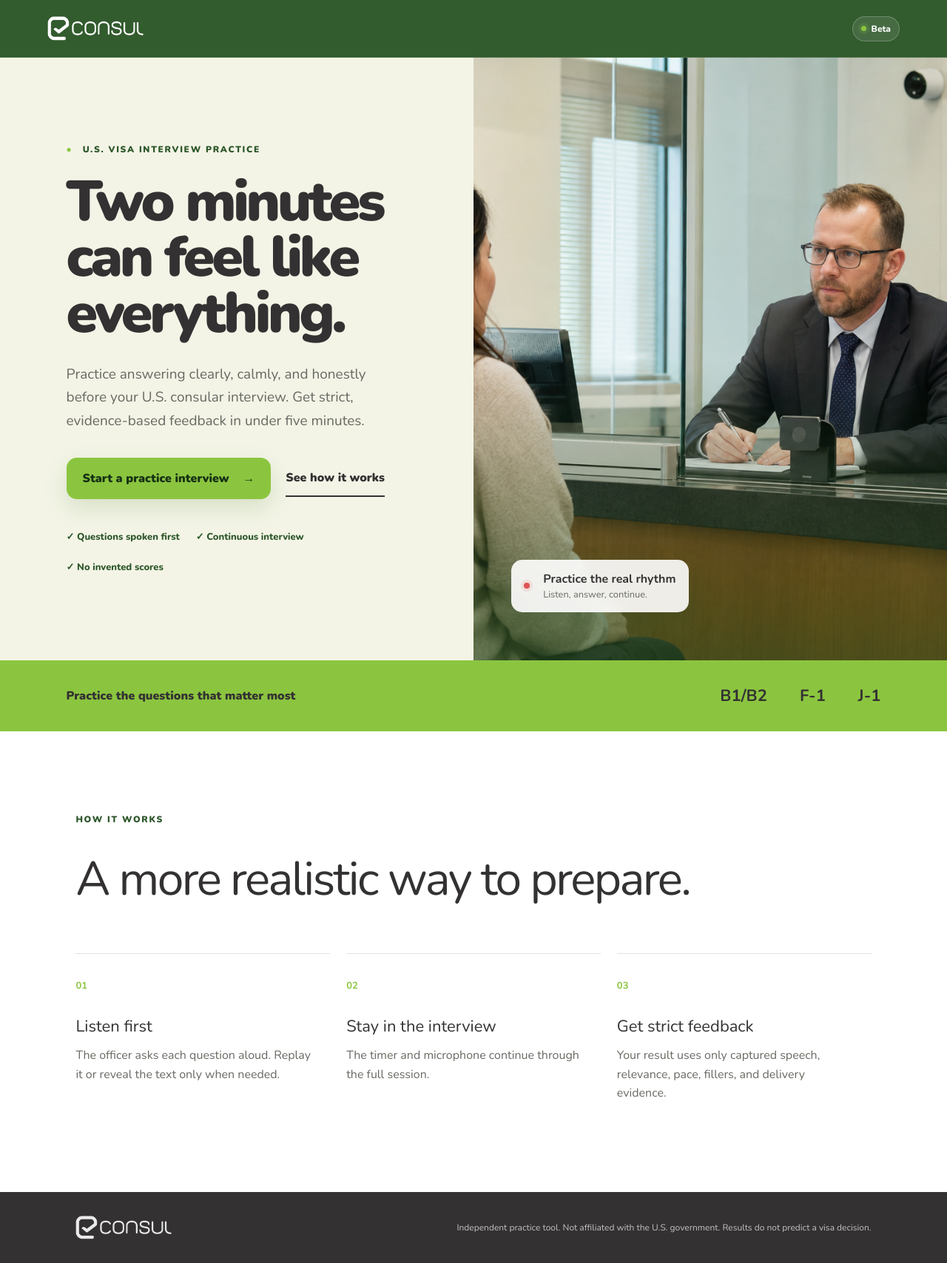
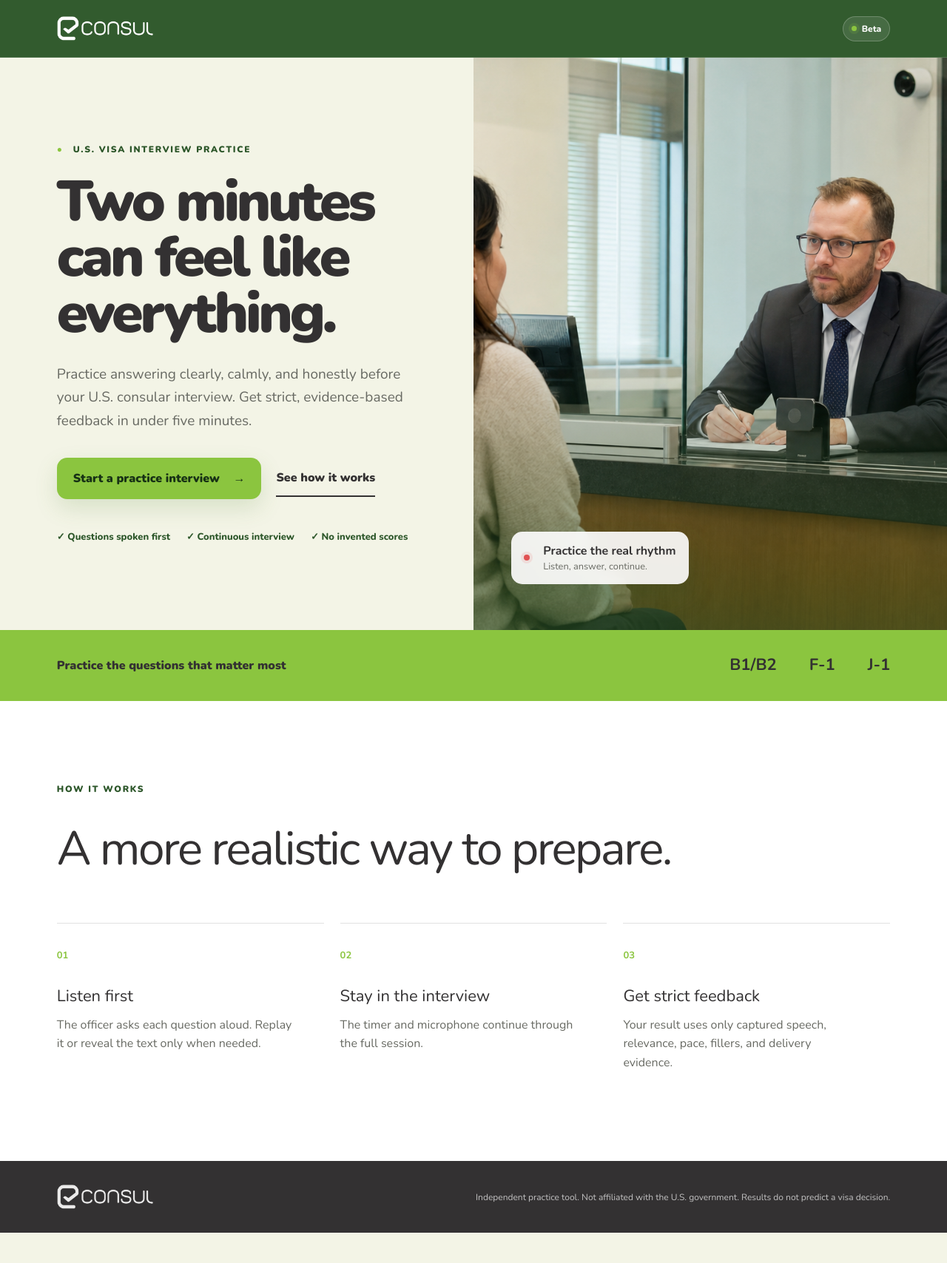
Before and after one commit to Rezoro05/Mock-Up-Interview, a Next.js app: page / in a window 1280 px wide. Shown: the whole page at 74% size. After the commit the page ends 1667 px from the top, so only its background shows below. Built offline with nearby package versions, Linux system fonts and the light colour scheme.

Commit message:
Align home page content grid

```diff
--- a/app/globals.css
+++ b/app/globals.css
@@ -11,6 +11,7 @@
   --white: #ffffff;
   --muted: #686a63;
   --line: rgba(51, 49, 50, 0.14);
+  --page-gutter: clamp(22px, 6vw, 88px);
 }
 
 * { box-sizing: border-box; }
@@ -21,7 +22,7 @@ button { cursor: pointer; }
 button:focus-visible, input:focus-visible { outline: 3px solid rgba(139, 197, 63, 0.48); outline-offset: 3px; }
 
 .site-shell { min-height: 100vh; overflow: hidden; }
-.site-header { height: 78px; padding: 0 clamp(22px, 5vw, 76px); display: flex; align-items: center; justify-content: space-between; border-bottom: 1px solid rgba(255,255,255,.14); background: rgba(44,86,41,.97); position: relative; z-index: 20; }
+.site-header { height: 78px; padding: 0 var(--page-gutter); display: flex; align-items: center; justify-content: space-between; border-bottom: 1px solid rgba(255,255,255,.14); background: rgba(44,86,41,.97); position: relative; z-index: 20; }
 .logo-button { border: 0; padding: 0; background: transparent; display: flex; align-items: center; }
 .brand-logo { width: 130px; height: auto; display: block; }
 .site-header .brand-logo { filter: brightness(0) invert(1); }
@@ -33,7 +34,7 @@ button:focus-visible, input:focus-visible { outline: 3px solid rgba(139, 197, 63
 .landing-page { min-height: calc(100vh - 78px); }
 .hero-copy, .hero-visual { min-height: 650px; }
 .landing-page { display: grid; grid-template-columns: 1fr 1fr; position: relative; }
-.hero-copy { padding: clamp(74px, 9vw, 126px) clamp(34px, 7vw, 110px); display: flex; flex-direction: column; align-items: flex-start; justify-content: center; }
+.hero-copy { padding: clamp(74px, 9vw, 126px) var(--page-gutter); display: flex; flex-direction: column; align-items: flex-start; justify-content: center; }
 .eyebrow, .section-kicker { margin: 0 0 24px; font-size: 12px; letter-spacing: .14em; text-transform: uppercase; font-weight: 900; color: var(--deep-green); }
 .eyebrow span { color: var(--brand-green); margin-right: 8px; }
 .hero-copy h1 { margin: 0; max-width: 650px; font-size: clamp(48px, 6vw, 84px); line-height: .98; letter-spacing: -.055em; font-weight: 900; }
@@ -69,17 +70,17 @@ button:focus-visible, input:focus-visible { outline: 3px solid rgba(139, 197, 63
 .preview-progress { background: rgba(51,49,50,.1); height: 5px; border-radius: 99px; overflow: hidden; margin-top: 28px; }
 .preview-progress span { display: block; height: 100%; background: var(--brand-green); border-radius: inherit; }
 .preview-count { text-align: right; font-size: 11px; color: var(--muted); margin: 8px 0 0; }
-.brand-strip { grid-column: 1 / -1; min-height: 96px; background: var(--brand-green); display: flex; align-items: center; padding: 20px clamp(30px, 7vw, 100px); gap: 44px; }
+.brand-strip { grid-column: 1 / -1; min-height: 96px; background: var(--brand-green); display: flex; align-items: center; padding: 20px var(--page-gutter); gap: 44px; }
 .brand-strip span { margin-right: auto; font-weight: 900; }
 .brand-strip strong { font-size: 22px; }
-.how-section { grid-column: 1 / -1; padding: 110px clamp(30px, 8vw, 120px); background: #fff; }
+.how-section { grid-column: 1 / -1; padding: 110px var(--page-gutter); background: #fff; }
 .how-section h2 { font-size: clamp(38px, 5vw, 64px); margin: 0 0 52px; letter-spacing: -.04em; }
 .steps-grid { display: grid; grid-template-columns: repeat(3, 1fr); gap: 22px; }
 .steps-grid article { border-top: 1px solid var(--line); padding: 30px 8px 10px 0; }
 .steps-grid b { color: var(--brand-green); font-size: 13px; }
 .steps-grid h3 { font-size: 22px; margin: 28px 0 10px; }
 .steps-grid p { color: var(--muted); line-height: 1.6; max-width: 320px; }
-.site-footer { grid-column: 1 / -1; padding: 32px clamp(30px, 8vw, 120px); background: var(--charcoal); color: #fff; display: flex; justify-content: space-between; align-items: center; gap: 30px; }
+.site-footer { grid-column: 1 / -1; padding: 32px var(--page-gutter); background: var(--charcoal); color: #fff; display: flex; justify-content: space-between; align-items: center; gap: 30px; }
 .site-footer .brand-logo { filter: brightness(0) invert(1); opacity: .9; }
 .site-footer p { max-width: 680px; font-size: 12px; opacity: .7; text-align: right; }
 
@@ -281,7 +282,8 @@ button:focus-visible, input:focus-visible { outline: 3px solid rgba(139, 197, 63
 }
 
 @media (max-width: 620px) {
-  .site-header { height: 68px; padding: 0 18px; }
+  :root { --page-gutter: 18px; }
+  .site-header { height: 68px; padding: 0 var(--page-gutter); }
   .brand-logo { width: 110px; }
   .demo-pill { font-size: 10px; }
   .hero-visual { order: -1; min-height: 0; aspect-ratio: 16 / 10; padding: 0; }
@@ -291,7 +293,7 @@ button:focus-visible, input:focus-visible { outline: 3px solid rgba(139, 197, 63
   .mobile-hero-message { position: absolute; z-index: 4; left: 20px; right: 20px; bottom: 18px; display: flex; flex-direction: column; gap: 6px; color: #fff; text-shadow: 0 2px 12px rgba(12,34,12,.45); }
   .mobile-hero-message strong { max-width: 330px; font-size: clamp(25px, 7.4vw, 32px); line-height: 1.02; letter-spacing: -.035em; }
   .mobile-hero-message span { font-size: 13px; line-height: 1.35; font-weight: 800; color: rgba(255,255,255,.88); }
-  .hero-copy { padding: 42px 22px 58px; }
+  .hero-copy { padding: 42px var(--page-gutter) 58px; }
   .hero-copy h1 { font-size: 50px; }
   .hero-actions { align-items: stretch; flex-direction: column; width: 100%; }
   .primary-button { width: 100%; }
```
